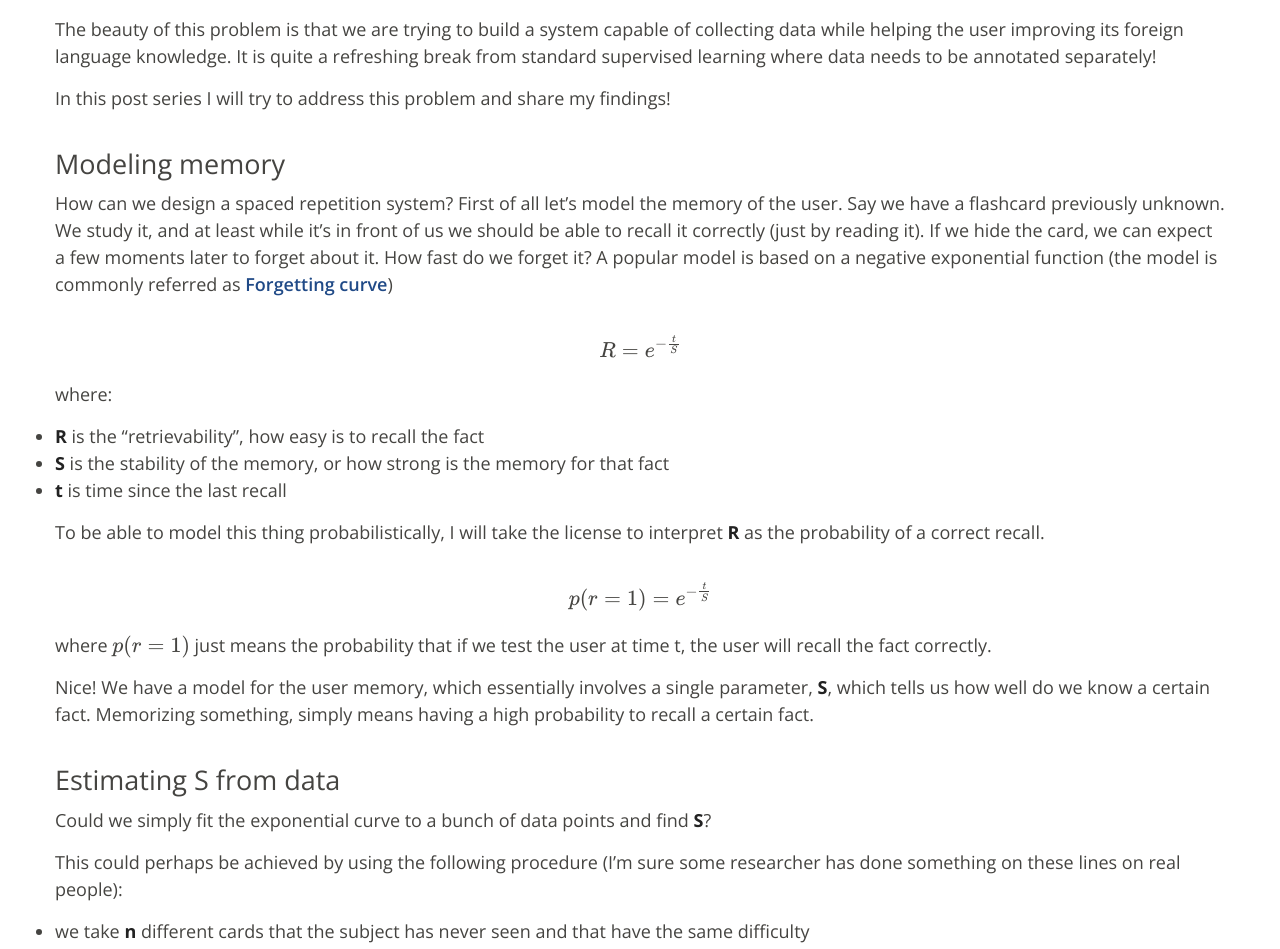
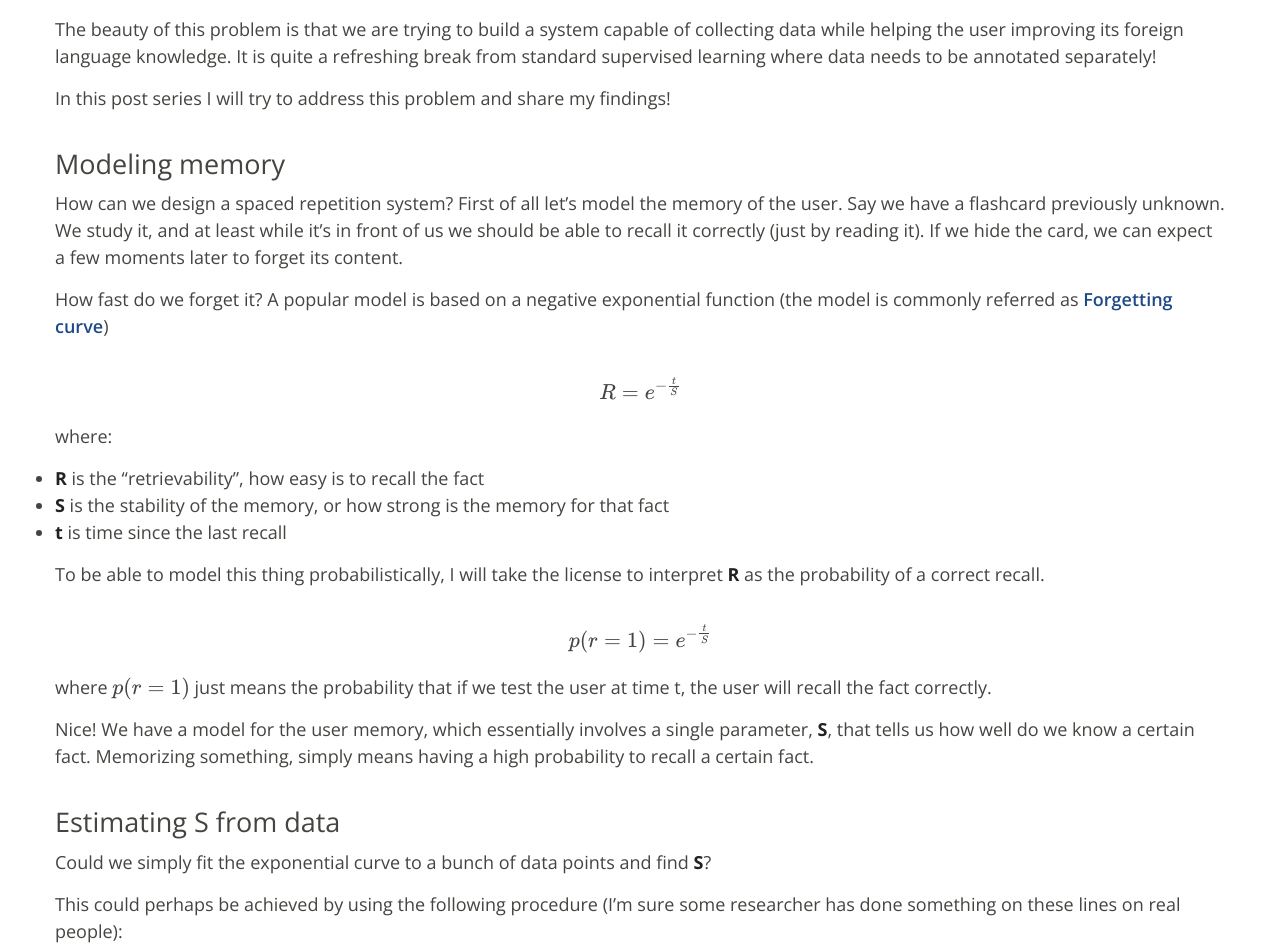
Before and after one commit to gabrielelanaro/gabrielelanaro.github.io, a Jekyll site: the page built from blog/_posts/2020-05-05-flashcard-and-memory.md, in a window 1280 px wide. Shown: the part 1386-2335 px from the top of the page. Built offline with Jekyll 4.4.1, drawn with Linux system fonts in a browser that asks for light colours; formulas are drawn with MathJax 3; comment, search, counter and statistics services are not loaded.

Commit message:
improvements

```diff
--- a/blog/_posts/2020-05-05-flashcard-and-memory.md
+++ b/blog/_posts/2020-05-05-flashcard-and-memory.md
@@ -26,7 +26,9 @@ In this post series I will try to address this problem and share my findings!
 
 ## Modeling memory
 
-How can we design a spaced repetition system? First of all let's model the memory of the user. Say we have a flashcard previously unknown. We study it, and at least while it's in front of us we should be able to recall it correctly (just by reading it). If we hide the card, we can expect a few moments later to forget about it. How fast do we forget it? A popular model is based on a negative exponential function (the model is commonly referred as [Forgetting curve](https://en.wikipedia.org/wiki/Forgetting_curve))
+How can we design a spaced repetition system? First of all let's model the memory of the user. Say we have a flashcard previously unknown. We study it, and at least while it's in front of us we should be able to recall it correctly (just by reading it). If we hide the card, we can expect a few moments later to forget its content.
+
+How fast do we forget it? A popular model is based on a negative exponential function (the model is commonly referred as [Forgetting curve](https://en.wikipedia.org/wiki/Forgetting_curve))
 
 $$
 R = e^{-\frac{t}{S}}
@@ -45,7 +47,7 @@ $$
 
 where $$p(r=1)$$ just means the probability that if we test the user at time t, the user will recall the fact correctly.
 
-Nice! We have a model for the user memory, which essentially involves a single parameter, **S**, which tells us how well do we know a certain fact. Memorizing something, simply means having a high probability to recall a certain fact.
+Nice! We have a model for the user memory, which essentially involves a single parameter, **S**, that tells us how well do we know a certain fact. Memorizing something, simply means having a high probability to recall a certain fact.
 
 ## Estimating S from data
 
```
